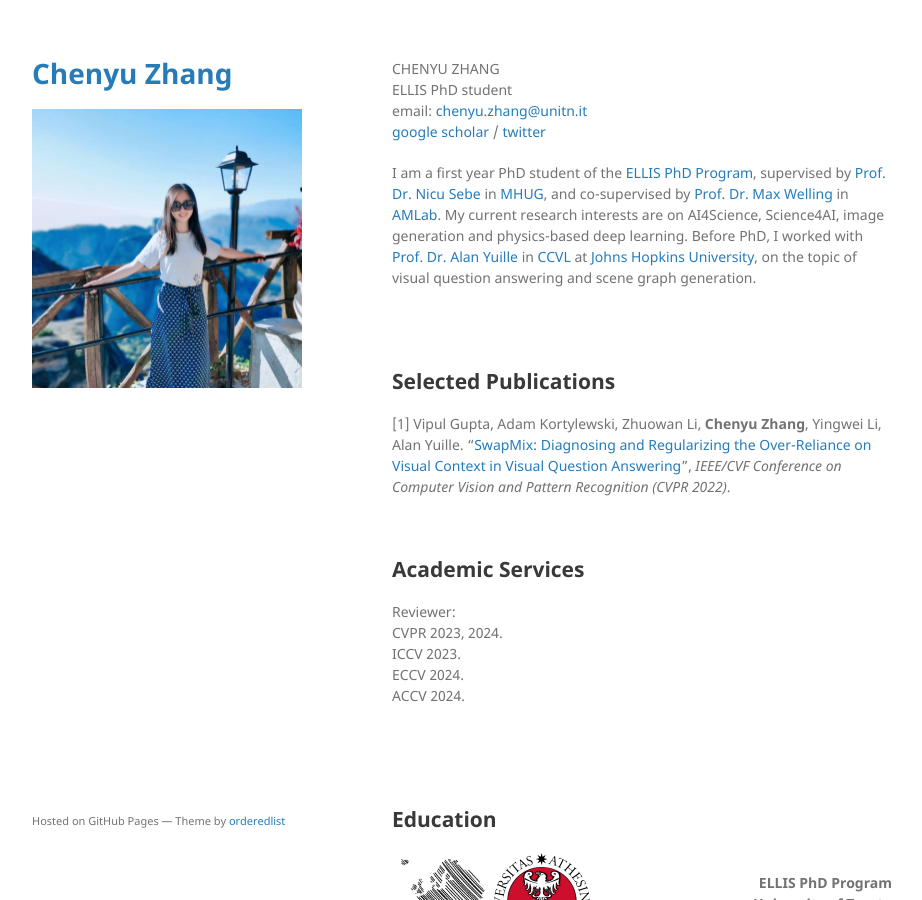
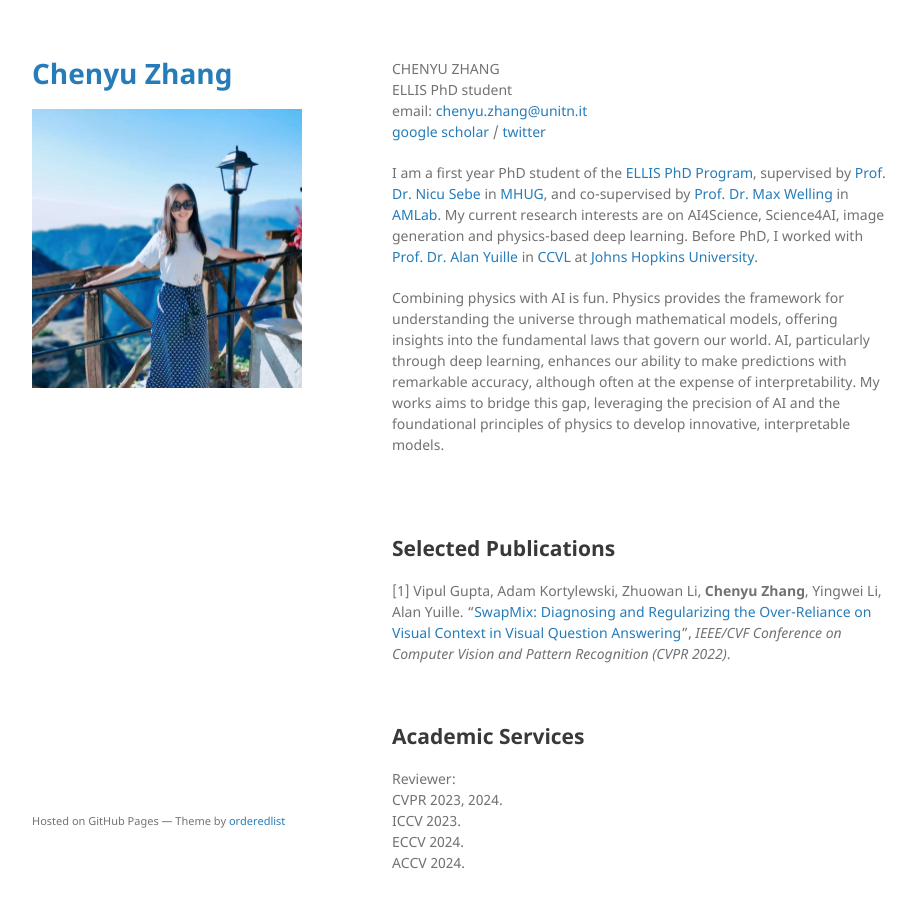
Before and after one commit to AngelicaZ/angelicaz.github.io, a Jekyll site: the page built from index.md, in a window 1280 px wide and 900 px high. Shown: the whole window, without its empty margins (178-1100 px from the left). Built offline with Jekyll 4.4.1, drawn with Linux system fonts in a browser that asks for light colours; our own code applies the rules of GitHub Pages for plain Markdown files; the repository's description, which GitHub fills in, is left out.

Commit message:
update description 20240325

```diff
--- a/index.md
+++ b/index.md
@@ -6,9 +6,9 @@ email: <chenyu.zhang@unitn.it><br>
 [google scholar](https://scholar.google.com/citations?hl=en&user=mhQQsNgAAAAJ) / [twitter](https://twitter.com/AngelicaCZ2016)
 
 I am a first year PhD student of the [ELLIS PhD Program](https://ellis.eu/phd-postdoc), supervised by [Prof. Dr. Nicu Sebe](https://disi.unitn.it/~sebe/) in [MHUG](http://mhug.disi.unitn.it/#/), and
-co-supervised by [Prof. Dr. Max Welling](https://staff.fnwi.uva.nl/m.welling/) in [AMLab](https://amlab.science.uva.nl/). My current research interests are on AI4Science, Science4AI, image generation and physics-based deep learning. Before PhD, I worked with [Prof. Dr. Alan Yuille](https://www.cs.jhu.edu/~ayuille/) in [CCVL](https://ccvl.jhu.edu/) at [Johns Hopkins University](https://www.jhu.edu/), on the topic of visual question answering and scene graph generation.
+co-supervised by [Prof. Dr. Max Welling](https://staff.fnwi.uva.nl/m.welling/) in [AMLab](https://amlab.science.uva.nl/). My current research interests are on AI4Science, Science4AI, image generation and physics-based deep learning. Before PhD, I worked with [Prof. Dr. Alan Yuille](https://www.cs.jhu.edu/~ayuille/) in [CCVL](https://ccvl.jhu.edu/) at [Johns Hopkins University](https://www.jhu.edu/).
 
-
+Combining physics with AI is fun. Physics provides the framework for understanding the universe through mathematical models, offering insights into the fundamental laws that govern our world. AI, particularly through deep learning, enhances our ability to make predictions with remarkable accuracy, although often at the expense of interpretability. My works aims to bridge this gap, leveraging the precision of AI and the foundational principles of physics to develop innovative, interpretable models.
 
 
 
```
